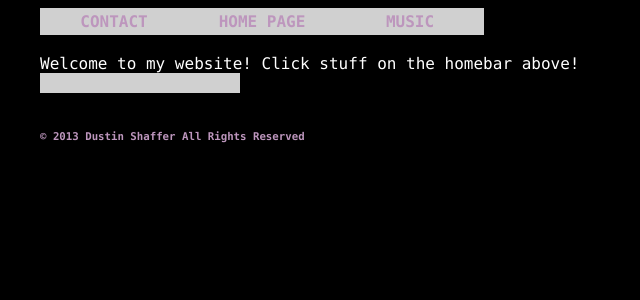
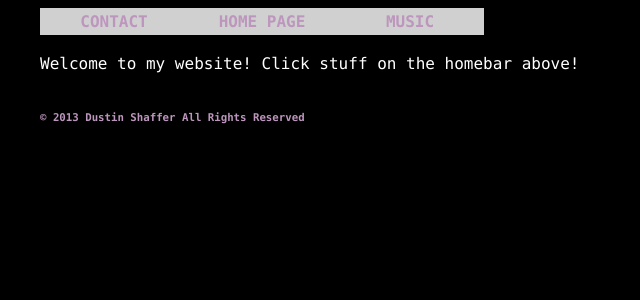
Before and after one commit to misterdustinface/misterdustinface.github.io, a Jekyll site: the page built from index.html, in a window 1280 px wide. Shown: the top 300 px of the page, without its empty margins (0-640 px from the left). Built offline with Jekyll 4.4.1, drawn with Linux system fonts in a browser that asks for light colours; comment, search, counter and statistics services are not loaded.

Commit message:
Update footer.html

```diff
--- a/_includes/footer.html
+++ b/_includes/footer.html
@@ -1,7 +1,4 @@
 <div id="footer">
-
-  <div class="horz-rect"></div>
-  <br/>
 
   <h6 align="left">
   <br/>
```
